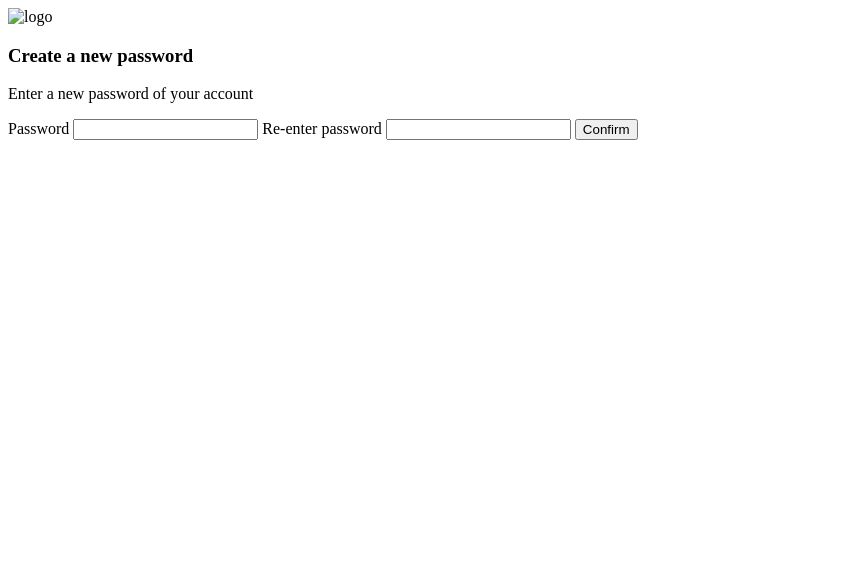
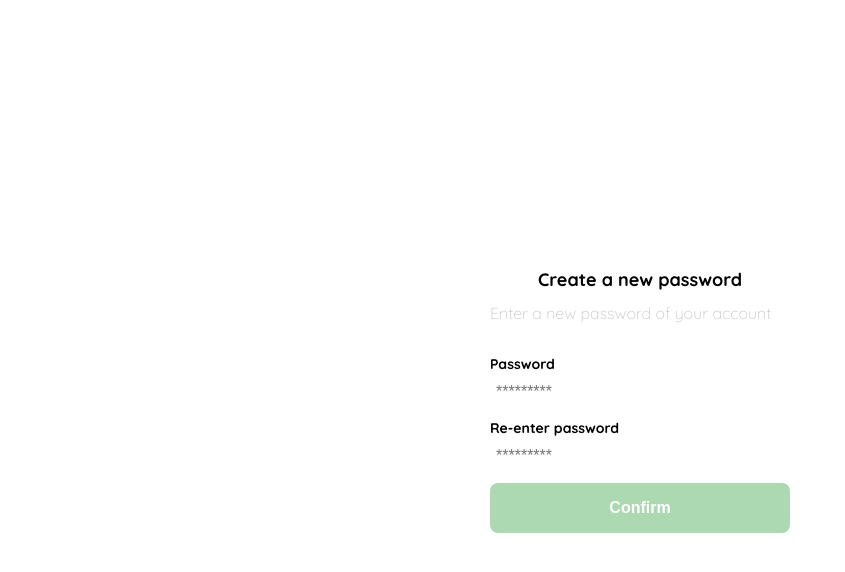
Before and after one commit to alveiro7/YardSale, a plain HTML site: page index2.html in a window 1280 px wide. Shown: the whole page, without its empty margins (0-845 px from the left). Drawn offline with Linux system fonts and the light colour scheme.

Commit message:
creando la pagina del login

```diff
--- a/index2.html
+++ b/index2.html
@@ -4,24 +4,33 @@
     <meta charset="UTF-8">
     <meta http-equiv="X-UA-Compatible" content="IE=edge">
     <meta name="viewport" content="width=device-width, initial-scale=1.0">
+    <link rel="stylesheet" href="/styles/login.css">
+    <link rel="preconnect" href="https://fonts.googleapis.com">
+    <link rel="preconnect" href="https://fonts.gstatic.com" crossorigin>
+    <link href="https://fonts.googleapis.com/css2?family=Quicksand:wght@300;500;700&display=swap" rel="stylesheet">
     <title>YardSale</title>
 </head>
 <body>
+    <div class="login">
+        <section class="form-container">
             <header>
-        <img src="/" alt="logo">
+                <img src="./assets/logos/logo_yard_sale.svg" alt="logo" class="logo">
             </header>
-    <section>
+
             <article>
-            <h1>Create a new password</h1>
-            <p>Enter a new password of your account</p>
+                <h1 class="title">Create a new password</h1>
+                <p class="subtitle">Enter a new password of your account</p>
             </article>
-        <form action="/">
-            <label for="password">Password</label>
-            <input type="password">
-            <label for="password">Re-enter password</label>
-            <input type="password">
-            <button type="submit">Confirm</button>
+            <form action="/" class="form">
+                <label for="password" class="label">Password</label>
+                <input type="password" id="password" placeholder="*********" class="input input-password">
+
+                <label for="new-password" class="label">Re-enter password</label>
+                <input type="password"placeholder="*********" class="input input-password">
+
+                <input type="submit" value="Confirm" class="primary-button login-button">
             </form>
         </section>
+    </div>
 </body>
 </html>
--- /dev/null
+++ b/styles/login.css
@@ -0,0 +1,103 @@
+/* // variables */
+:root {
+    --white: #FFFFFF;
+    --black: #000000;
+    --very-light-pink: #C7C7C7;
+    --text-input-field: #F7F7F7;
+    --hospital-green: #ACD9B2;
+    --sm: 1.4rem;
+    --md: 1.6rem;
+    --lg: 1.8rem;
+}
+
+
+* {
+    box-sizing: border-box;
+    margin: 0;
+    padding: 0;
+
+}
+
+html {
+    font-size: 62.5%;
+    scroll-behavior: smooth;
+}
+
+body {
+    margin: 0;
+    font-family: 'Quicksand', sans-serif;
+}
+
+.login {
+    width: 100%;
+    height: 100vh;
+    display: grid;
+    place-items: center;
+}
+
+.form-container {
+    display: grid;
+    grid-template-rows: auto 1f auto;
+    width: 300px;
+}
+
+.logo {
+    width: 150px;
+    margin-bottom: 48px;
+    justify-self: center;
+    display: none;
+}
+
+.title {
+    font-size: var(--lg);
+    margin-bottom: 12px;
+    text-align: center;
+}
+
+.subtitle {
+    color: var(--very-light-pink);
+    font-size: var(--md);
+    font-weight: 300;
+    margin-top: 0;
+    margin-bottom: 32px;
+
+}
+
+.form {
+    display: flex;
+    flex-direction: column;
+}
+
+.label {
+    font-size: var(--sm);
+    font-weight: bold;
+    margin-bottom: 4px;
+}
+
+.input {
+    background-color: var (--text-input-field);
+    border: none;
+    border-radius: 8px;
+    height: 30px;
+    font-size: var(--md);
+    padding: 6px;
+    margin-bottom: 12px;
+}
+
+.primary-button {
+    background-color: var(--hospital-green);
+    border-radius: 8px;
+    border: none;
+    color: var(--white);
+    width: 100%;
+    cursor: pointer;
+    font-size: var(--md);
+    font-weight: bold;
+    height: 50px;
+}
+
+@media (max-width: 640px) {
+    .logo {
+        display: block;
+    }
+}
```
Also changed, not shown: card.html (+6 -0 lines), styles/card.css (+10 -0 lines), assets/icons/bt_add_to_cart.svg (added), assets/icons/bt_added_to_cart.svg (added), assets/icons/email.svg (added), assets/icons/flechita.svg (added), assets/icons/icon_close.png (added), assets/icons/icon_menu.svg (added), assets/icons/icon_shopping_cart.svg (added), assets/icons/icon_shopping_cart_notification.svg (added), assets/logos/favicon_bota_fora.svg (added), assets/logos/favicon_yard_sale.svg (added), assets/logos/logo_bota_fora.svg (added), assets/logos/logo_yard_sale.svg (added). Lines whose indentation alone changed are shown as unchanged.
